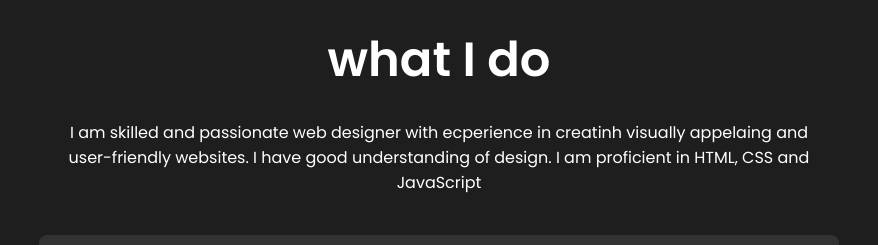
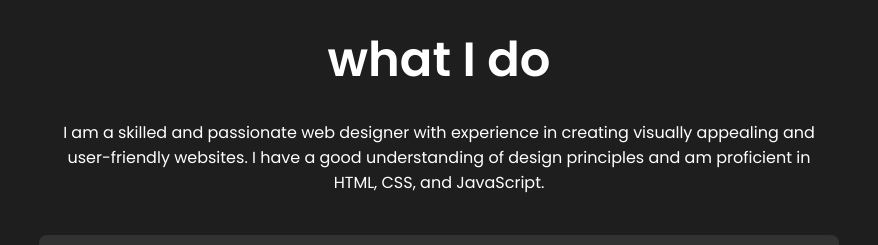
Before and after one commit to Utama145/portofolioNathan, a React (Create React App) app: page / in a window 1280 px wide. Shown: the part 840-1085 px from the top of the page, without its empty margins (201-1079 px from the left). Built offline with nearby package versions, Linux system fonts and the light colour scheme.

Commit message:
Update skills.js

```diff
--- a/src/components/Skills/skills.js
+++ b/src/components/Skills/skills.js
@@ -8,9 +8,7 @@
     <section id="skills">
       <span className="skillTitle">what I do</span>
       <span className="skillDesc">
-        I am skilled and passionate web designer with ecperience in creatinh
-        visually appelaing and user-friendly websites. I have good understanding
-        of design. I am proficient in HTML, CSS and JavaScript
+       I am a skilled and passionate web designer with experience in creating visually appealing and user-friendly websites. I have a good understanding of design principles and am proficient in HTML, CSS, and JavaScript.
       </span>
       <div className="skillBars">
         <div className="skillBar">
```
